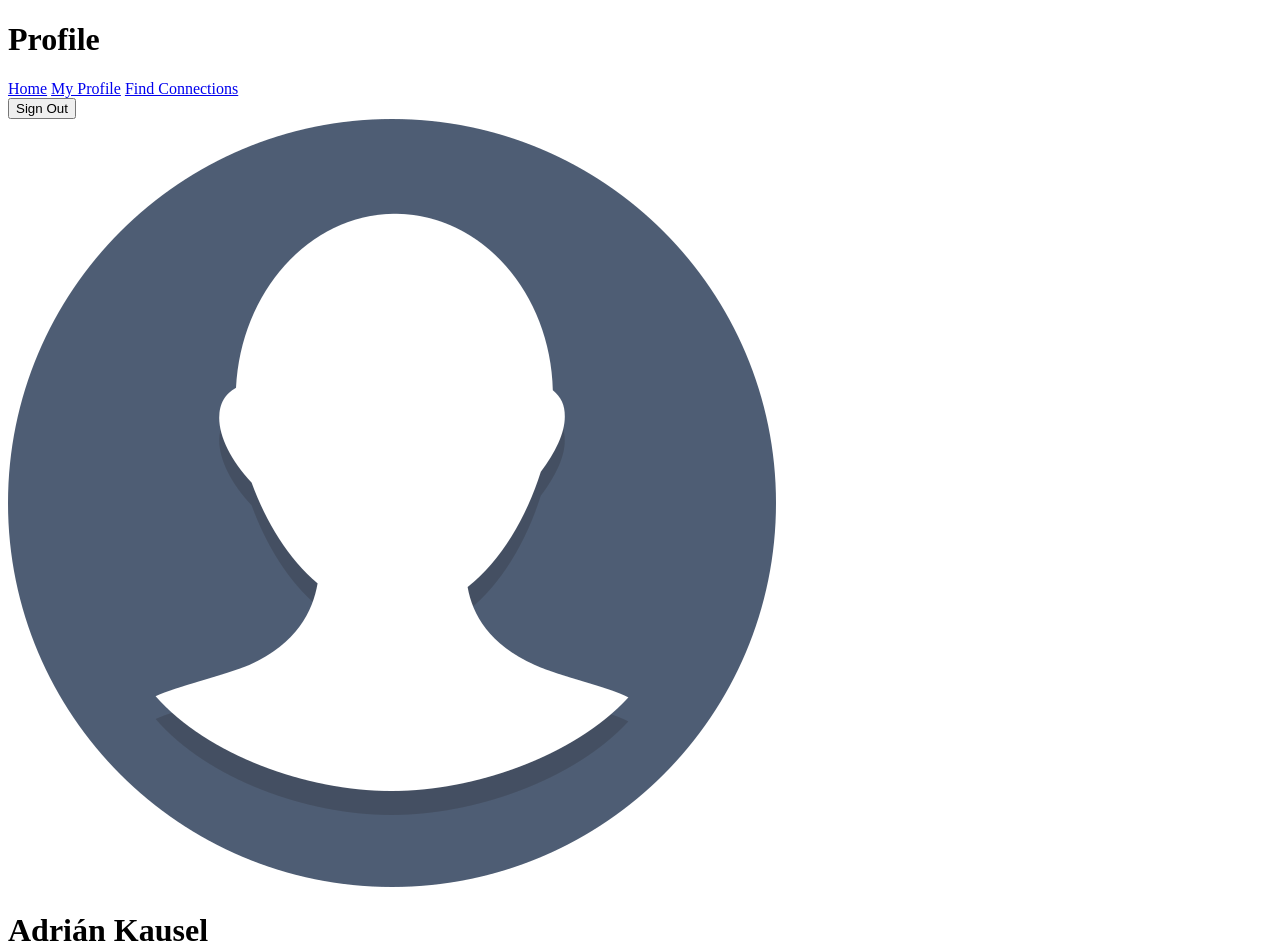
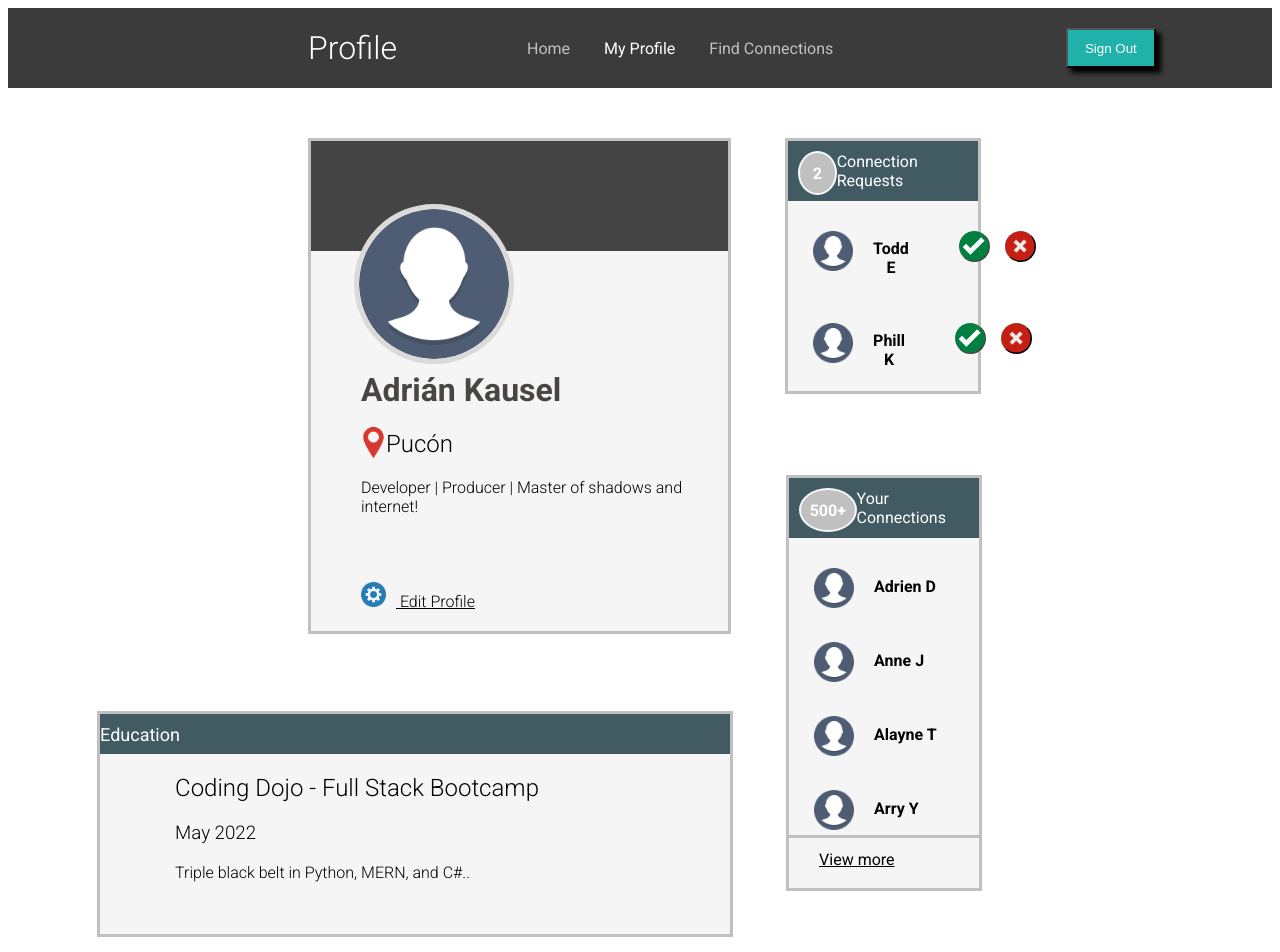
Before and after one commit to AdrianKausel/ProfilePage2, a plain HTML site: page index.html in a window 1280 px wide. Shown: the top 952 px of the page. Drawn offline with Linux system fonts and the light colour scheme.

Commit message:
Update index.html

```diff
--- a/index.html
+++ b/index.html
@@ -3,7 +3,7 @@
     <head>
         <meta charset="UTF-8">
         <title> Profile Page</title>
-        <link rel="stylesheet" type="text/css" href="profilestyle.css">
+        <link rel="stylesheet" type="text/css" href="style.css">
 
     </head>
 
```
